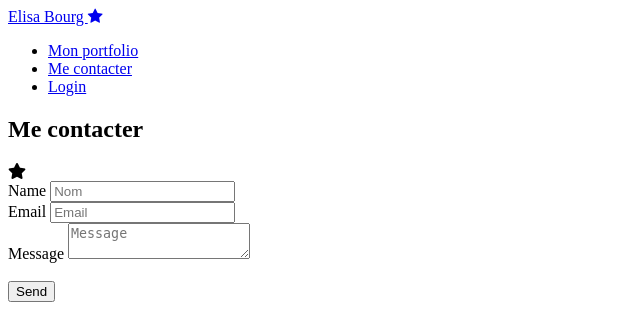
After one commit to Lila-dev-alt/Portfolio, a Symfony app: template templates/home/form.html.twig in a window 1280 px wide. The commit adds this page. Shown: the top 324 px of the page, without its empty margins (0-640 px from the left). Run offline with Twig, Linux system fonts and the light colour scheme; the template is opened without the code that fills it, so the values that code supplies are empty; form fields are guessed from the names that the template uses; some libraries are stand-ins or nearby versions.

Commit message:
try to do contact form

```diff
--- a/templates/base.html.twig
+++ b/templates/base.html.twig
@@ -20,7 +20,7 @@
                 <div class="collapse navbar-collapse" id="navbarResponsive">
                     <ul class="navbar-nav ml-auto">
                         <li class="nav-item mx-0 mx-lg-1"><a class="nav-link py-3 px-0 px-lg-3 rounded js-scroll-trigger" href="{{ path('my_projects') }}">Mon portfolio</a></li>
-                        <li class="nav-item mx-0 mx-lg-1"><a class="nav-link py-3 px-0 px-lg-3 rounded js-scroll-trigger" href="{{ path('contact') }}">Me contacter</a></li>
+                        <li class="nav-item mx-0 mx-lg-1"><a class="nav-link py-3 px-0 px-lg-3 rounded js-scroll-trigger" href="{{ path('contact_me') }}">Me contacter</a></li>
                         {% if app.user %}
                         <li class="nav-item mx-0 mx-lg-1"><a class="nav-link py-3 px-0 px-lg-3 rounded js-scroll-trigger" href="{{ path("app_logout") }}">Déconnexion</a></li>
                         <li class="nav-item mx-0 mx-lg-1"><a class="nav-link py-3 px-0 px-lg-3 rounded js-scroll-trigger" href="{{ path("admin_dashboard") }}">Dashboard</a></li>
--- /dev/null
+++ b/templates/home/form.html.twig
@@ -0,0 +1,60 @@
+{% extends 'base.html.twig' %}
+{% block body %}
+
+
+    <section class="page-section" id="contact">
+        <div class="container">
+            <!-- Contact Section Heading-->
+            <h2 class="page-section-heading text-center text-uppercase text-secondary mb-0">Me contacter</h2>
+            <!-- Icon Divider-->
+            <div class="divider-custom">
+                <div class="divider-custom-line"></div>
+                <div class="divider-custom-icon"><i class="fas fa-star"></i></div>
+                <div class="divider-custom-line"></div>
+            </div>
+            <!-- Contact Section Form-->
+            <div class="row">
+                <div class="col-lg-8 mx-auto">
+                    <!-- To configure the contact form email address, go to mail/contact_me.php and update the email address in the PHP file on line 19.-->
+                    <form id="contactForm" name="sentMessage" novalidate="novalidate">
+                        <div class="control-group">
+                            {{ form_start(form) }}
+                            <div class="form-group floating-label-form-group controls mb-0 pb-2">
+                                {{ form_label(form.name) }}
+                                {{ form_widget(form.name, { 'attr': {'class': "form-control",
+                                    'placeholder': "Nom"} }) }}
+                            </div>
+                        </div>
+                        <div class="control-group">
+                            <div class="form-group floating-label-form-group controls mb-0 pb-2">
+                                {{ form_label(form.email) }}
+                                {{ form_widget(form.email, { 'attr': {'class': "form-control",
+                                    'placeholder': "Email"} }) }}
+                            </div>
+                        </div>
+                        <div class="control-group">
+                            <div class="form-group floating-label-form-group controls mb-0 pb-2">
+                                {{ form_label(form.message) }}
+                                {{ form_widget(form.message, { 'attr': {'class': "form-control",
+                                    'placeholder': "Message"} }) }}
+                            </div>
+                        </div>
+                        <br />
+                        <button class="btn btn-primary btn-xl"  type="submit">Send</button>
+                    </form>
+                    {{ form_end(form) }}
+                </div>
+            </div>
+        </div>
+    </section>
+
+
+
+
+{% endblock %}
+
+
+
+{% block footer %}
+    {% include 'components/_footer.html.twig' %}
+{% endblock %}
```
Also changed, not shown: assets/js/app.js (+16 -1 lines), src/Controller/HomeController.php (+26 -2 lines), src/Form/ContactFormType.php (+24 -3 lines).
